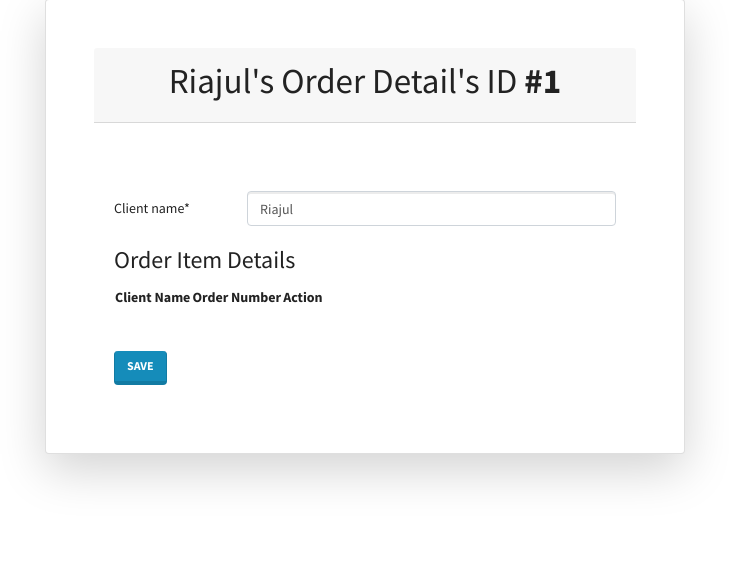
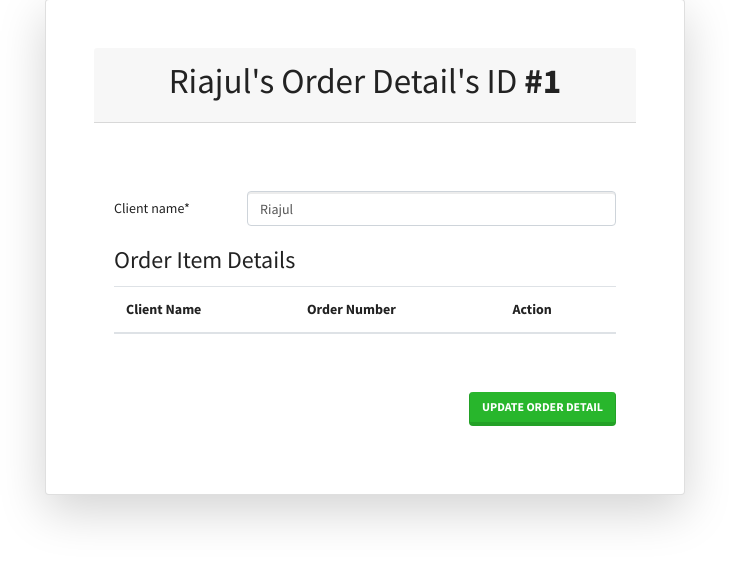
Before and after one commit to riajulkashem/django-ajax-datatables, a Django app: page /order/1/details/ in a window 1280 px wide. Shown: the part 49-612 px from the top of the page, without its empty margins (275-1004 px from the left). Run offline with Django 3.2, Linux system fonts and the light colour scheme; data comes from the database, SQL or seed files in the repository; data that the repository does not hold is empty; some libraries are stand-ins or nearby versions.

Commit message:
order details formset design updated

```diff
--- a/cart/forms.py
+++ b/cart/forms.py
@@ -27,7 +27,14 @@ class OrderForm(forms.ModelForm):
                     Formset('items')
                 ),
                 HTML("<br>"),
-                ButtonHolder(Submit('submit', 'save')),
+                ButtonHolder(
+                    Submit(
+                        css_class="btn btn-success",
+                        value='Update Order Detail',
+                        name='submit'
+                    ),
+                    css_class='float-right',
+                ),
             )
         )
 
--- a/templates/base.html
+++ b/templates/base.html
@@ -6,13 +6,20 @@
     <meta name="viewport" content="width=device-width, initial-scale=1, shrink-to-fit=no">
 
     <!-- Fontawesome CSS -->
-    <link rel="stylesheet" href="https://cdnjs.cloudflare.com/ajax/libs/font-awesome/5.15.3/css/all.min.css" integrity="sha512-iBBXm8fW90+nuLcSKlbmrPcLa0OT92xO1BIsZ+ywDWZCvqsWgccV3gFoRBv0z+8dLJgyAHIhR35VZc2oM/gI1w==" crossorigin="anonymous" />
+    <link rel="stylesheet" href="https://cdnjs.cloudflare.com/ajax/libs/font-awesome/5.15.3/css/all.min.css"
+          integrity="sha512-iBBXm8fW90+nuLcSKlbmrPcLa0OT92xO1BIsZ+ywDWZCvqsWgccV3gFoRBv0z+8dLJgyAHIhR35VZc2oM/gI1w=="
+          crossorigin="anonymous"/>
     <!-- Data Table CSS -->
     <link rel="stylesheet" href="https://cdn.datatables.net/1.10.24/css/dataTables.bootstrap4.min.css">
     <!-- Bootstrap CSS -->
     <link rel="stylesheet" href="https://cdn.jsdelivr.net/npm/bootswatch@4.5.2/dist/lumen/bootstrap.min.css"
           integrity="sha384-GzaBcW6yPIfhF+6VpKMjxbTx6tvR/yRd/yJub90CqoIn2Tz4rRXlSpTFYMKHCifX" crossorigin="anonymous">
     <title>Sapience Code Challenge!</title>
+    <style>
+        a.btn.btn-outline-danger.delete {
+            margin-top: -25px;
+        }
+    </style>
 </head>
 <body>
 {% block content %}
--- a/templates/formset.html
+++ b/templates/formset.html
@@ -1,6 +1,6 @@
 {% load static %}
 {% load crispy_forms_filters crispy_forms_tags %}
-<table>
+<table class="table">
 <thead>
 <tr>
     <th>Client Name</th>
@@ -38,7 +38,7 @@
     $('.formset_row-{{ formset.prefix }}').formset({
         addText: "Add New <i class='fa fa-plus'></i>",
         addCssClass: "btn btn-outline-primary",
-         deleteCssClass: "btn btn-outline-danger",
+         deleteCssClass: "btn btn-outline-danger delete",
         deleteText: "<i class='fa fa-trash'></i>",
         prefix: '{{ formset.prefix }}',
     });
```
